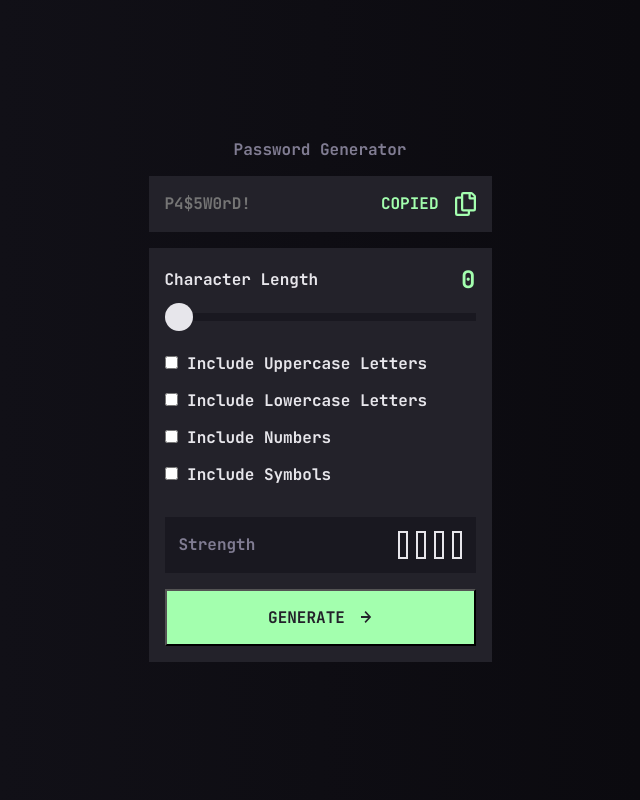
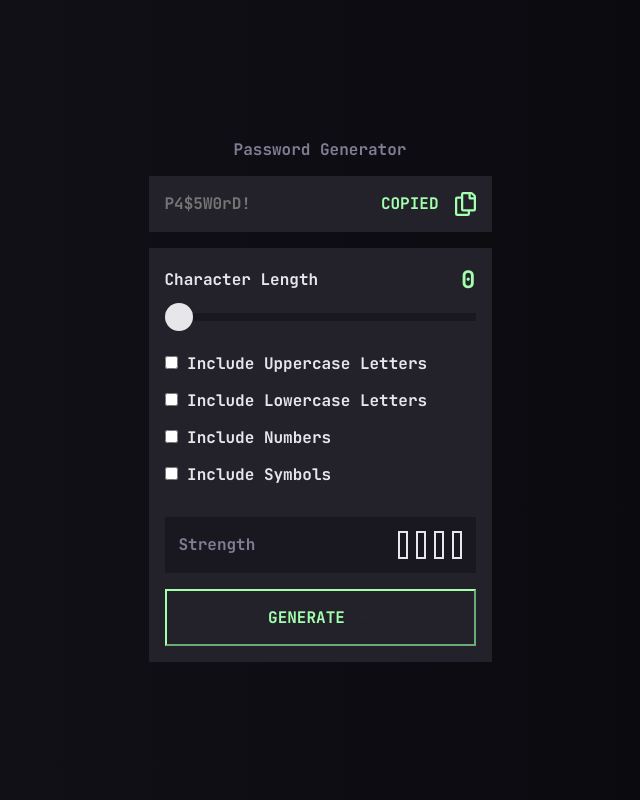
Before and after one commit to KaiWaldrant/fem-psw-gen, a plain HTML site: page index.html in a window 1280 px wide. In both pictures the pointer is over the button "GENERATE". Shown: the whole page, without its empty margins (320-960 px from the left). Drawn offline with Linux system fonts and the light colour scheme.

Commit message:
Style button hover

```diff
--- a/style.css
+++ b/style.css
@@ -158,11 +158,20 @@ body {
 }
 
 .generate-btn {
+    /*all: unset;*/
+    outline: transparent;
+    border-color: transparent;
     display: flex;
     gap: 1rem;
     padding-block: 1rem;
     justify-content: center;
     align-items: center;
+}
+
+.generate-btn:hover {
+    background-color: transparent;
+    color: var(--clr-green-200);
+    border-color: var(--clr-green-200);
 }
 
 .generate-btn__icon {
```
